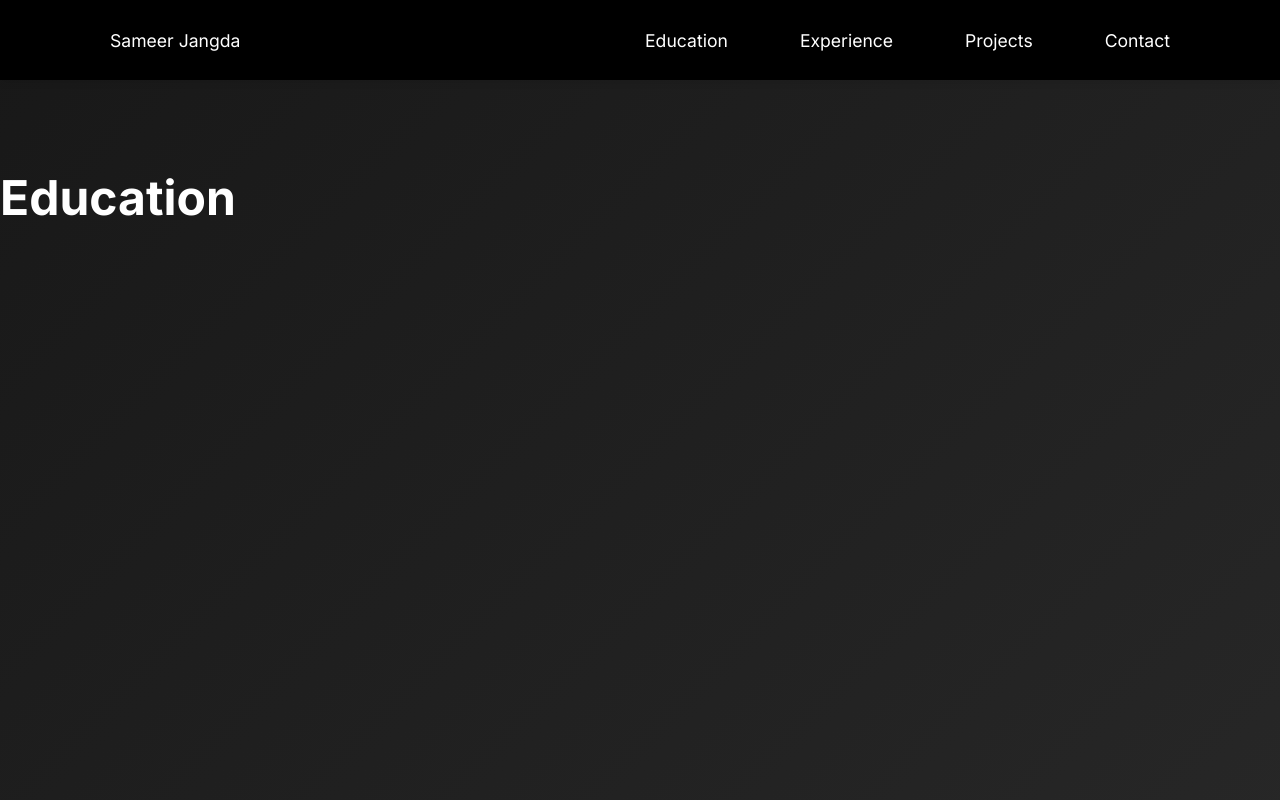
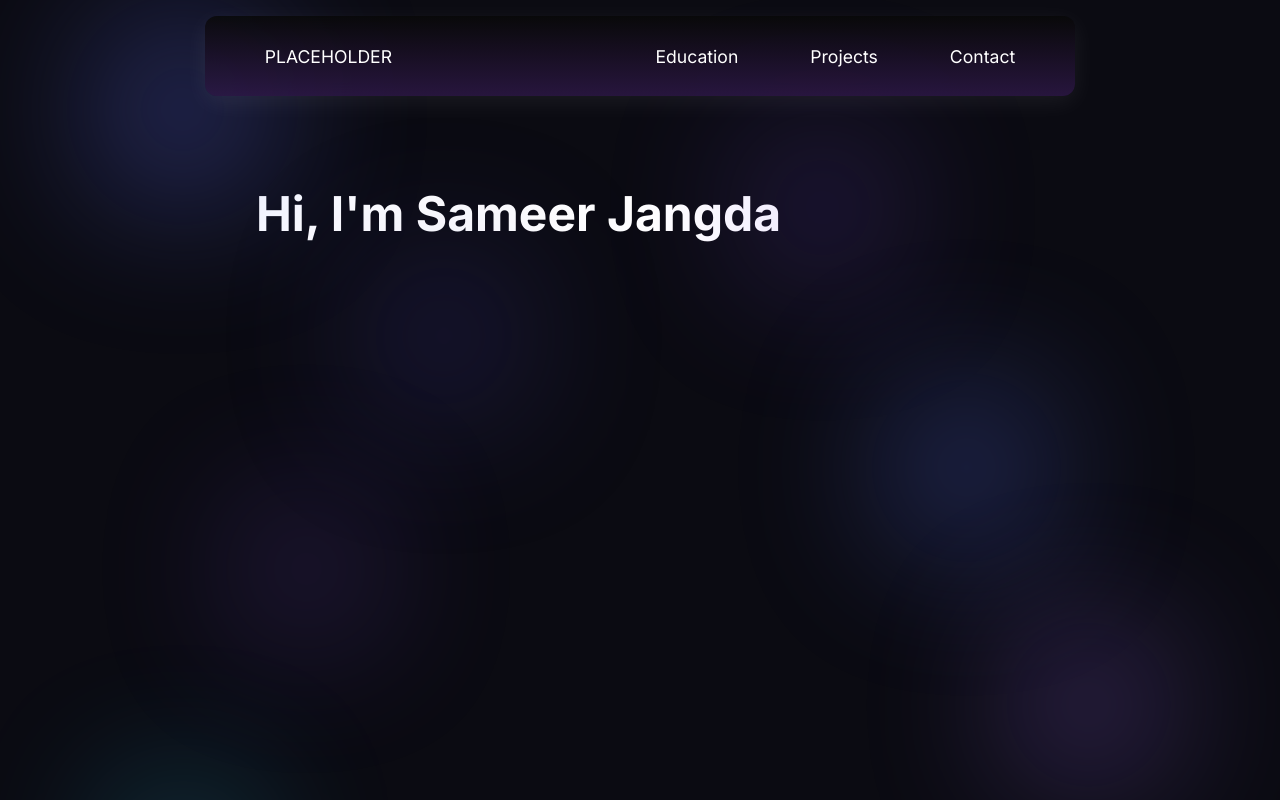
Before and after one commit to sjangda3/personal-website, a SvelteKit app: page / in a window 1280 px wide. Shown: the top 800 px of the page. Built offline with nearby package versions, Linux system fonts and the light colour scheme.

Commit message:
blobs added to bg and fixed nav bar

```diff
--- a/src/app.css
+++ b/src/app.css
@@ -7,149 +7,7 @@ body {
   min-height: 100vh;
   font-family: 'Inter', sans-serif;
   color: white;
-  background: linear-gradient(135deg, #181818 0%, #3a3a3a 100%);
-}
-
-.gradient-text {
-  background: linear-gradient(
-    to right,
-    #00ff87,
-    #43caf0,
-    #e81cff,
-    #e32636,
-    #e81cff,
-    #43caf0,
-    #00ff87
-  );
-  background-size: 400% 400%;
-  -webkit-background-clip: text;
-  -webkit-text-fill-color: transparent;
-  background-clip: text;
-  color: transparent;
-}
-
-.gradient-bg-b {
-  background: linear-gradient(
-    to bottom,
-    rgb(0, 255, 135),
-    rgb(67, 202, 240),
-    rgb(232, 28, 255),
-    rgb(227, 38, 54)
-  );
-}
-
-.gradient-bg-r {
-  background: linear-gradient(
-    to right,
-    rgb(0, 255, 135),
-    rgb(67, 202, 240),
-    rgb(232, 28, 255),
-    rgb(227, 38, 54)
-  );
-}
-
-.margins {
-  margin-left: auto;
-  margin-right: auto;
-  width: min(950px, calc(100% - 30px));
-}
-
-.nav-margins {
-  margin-left: auto;
-  margin-right: auto;
-  width: min(1100px, calc(100% - 12px));
-}
-
-.navlink {
-  color: rgb(230, 230, 230);
-  font-weight: 600;
-  border-radius: 0.375rem;
-  padding: 0.5rem;
-  display: flex;
-  align-items: center;
-  font-size: 0.875rem;
-  justify-content: center;
-  cursor: pointer;
-  transition: background 0.2s;
-}
-.navlink:hover {
-  background: rgba(230, 230, 230, 0.1);
-}
-
-.link {
-  font-weight: 500;
-  color: rgb(250, 70, 255);
-  position: relative;
-  white-space: nowrap;
-}
-.link::after {
-  content: '';
-  display: block;
-  border-radius: 0.125rem;
-  width: 100%;
-  height: 50%;
-  background: rgba(250, 70, 255, 0.1);
-  position: absolute;
-  left: 0.25rem;
-  bottom: 0;
-  transition: all 0.2s;
-  z-index: -1;
-}
-.link:hover::after {
-  left: -2px;
-  width: calc(100% + 4px);
-  bottom: 10%;
-  height: 80%;
-}
-
-.btn-primary {
-  background: transparent;
-  color: rgb(230, 230, 230);
-  border: 1.5px solid rgb(230, 230, 230);
-  display: flex;
-  align-items: center;
-  font-size: 0.875rem;
-  font-weight: 600;
-  border-radius: 0.375rem;
-  transition: background 0.2s;
-  position: relative;
-}
-.btn-primary:hover {
-  background: rgba(255,255,255,0.1);
-}
-
-.btn-secondary {
-  background: rgb(217, 244, 252);
-  color: rgb(24, 190, 237);
-  border-radius: 0.5rem;
-  font-weight: 600;
-  position: relative;
-  transition: background 0.2s;
-}
-.btn-secondary::before {
-  content: '';
-  background: rgba(217, 244, 252, 0.5);
-  width: 100%;
-  height: 100%;
-  position: absolute;
-  left: 0.25rem;
-  top: 0.25rem;
-  border-radius: 0.5rem;
-  z-index: -1;
-  transition: all 0.2s;
-}
-.btn-secondary:hover::before {
-  top: 0;
-  left: 0;
-}
-.btn-secondary:hover {
-  background: rgb(199, 239, 250);
-}
-
-hr {
-  border: none;
-  border-top: 1px solid rgba(255,255,255,0.2);
-  margin: 2rem 0;
+  background: #0b0b12;
 }
 
 h1, h2, h3, h4, h5, h6 {
@@ -174,6 +32,21 @@ p {
   margin-bottom: 1rem;
 }
 
-.backface-hidden {
-  backface-visibility: hidden;
+hr {
+  border: none;
+  border-top: 1px solid rgba(255,255,255,0.2);
+  margin: 2rem 0;
 }
+
+.main-content {
+  width: 70%;
+  margin: 0 auto;
+  max-width: 1100px;
+  min-width: 320px;
+  background: #0b0b12;
+}
+@media (max-width: 900px) {
+  .main-content {
+    width: 90%;
+  }
+}
--- /dev/null
+++ b/src/lib/components/Blob.svelte
@@ -0,0 +1,37 @@
+<script>
+  export let width = 400;
+  export let height = 400;
+  export let color1 = '#a259ff';
+  export let color2 = '#43caf0';
+  export let top = '10%';
+  export let left = '5%';
+  export let delay = '0s';
+</script>
+
+<div
+  class="blob"
+  style="
+    width: {width}px;
+    height: {height}px;
+    top: {top};
+    left: {left};
+    background: radial-gradient(circle at 50% 50%, {color1} 0%, {color2} 100%);
+    animation-delay: {delay};
+  "
+></div>
+
+<style>
+.blob {
+  position: absolute;
+  border-radius: 50%;
+  filter: blur(80px);
+  opacity: 0.5;
+  pointer-events: none;
+  z-index: 0;
+  animation: blobMove 18s infinite alternate ease-in-out;
+}
+@keyframes blobMove {
+  0% { transform: scale(1) translateY(0);}
+  100% { transform: scale(1.1) translateY(-40px);}
+}
+</style>
--- /dev/null
+++ b/src/lib/components/BlobsBackground.svelte
@@ -0,0 +1,41 @@
+<script>
+  import Blob from './Blob.svelte';
+</script>
+
+<div class="blobs-bg">
+  <Blob width={160} height={160} color1="#7f5af0" color2="#3a86ff" top="5vh" left="8vw" delay="0s" />
+  <Blob width={110} height={110} color1="#6246ea" color2="#a259ff" top="20vh" left="60vw" delay="1s" />
+  <Blob width={120} height={120} color1="#5f0a87" color2="#3a86ff" top="35vh" left="30vw" delay="2s" />
+  <Blob width={140} height={140} color1="#3a86ff" color2="#7f5af0" top="50vh" left="70vw" delay="3s" />
+  <Blob width={100} height={100} color1="#a259ff" color2="#6246ea" top="65vh" left="20vw" delay="4s" />
+  <Blob width={130} height={130} color1="#e81cff" color2="#43caf0" top="80vh" left="80vw" delay="5s" />
+  <Blob width={110} height={110} color1="#00f2fe" color2="#4facfe" top="100vh" left="10vw" delay="6s" />
+  <Blob width={120} height={120} color1="#f72585" color2="#7209b7" top="120vh" left="50vw" delay="7s" />
+  <Blob width={140} height={140} color1="#4361ee" color2="#b5179e" top="140vh" left="75vw" delay="8s" />
+  <Blob width={100} height={100} color1="#3a86ff" color2="#8338ec" top="160vh" left="35vw" delay="9s" />
+  <Blob width={120} height={120} color1="#7209b7" color2="#f72585" top="180vh" left="60vw" delay="10s" />
+  <Blob width={110} height={110} color1="#00f2fe" color2="#a259ff" top="200vh" left="15vw" delay="11s" />
+  <Blob width={130} height={130} color1="#b5179e" color2="#43caf0" top="220vh" left="80vw" delay="12s" />
+  <Blob width={100} height={100} color1="#8338ec" color2="#3a86ff" top="240vh" left="40vw" delay="13s" />
+  <Blob width={120} height={120} color1="#f72585" color2="#7209b7" top="260vh" left="60vw" delay="14s" />
+</div>
+
+<style>
+.blobs-bg {
+  position: absolute;
+  top: 0; left: 0; width: 100%; height: 300vh;
+  pointer-events: none;
+  z-index: 0;
+}
+:global(.blob) {
+  animation: blobMove 18s infinite alternate ease-in-out, blobPulse 8s infinite alternate ease-in-out;
+}
+@keyframes blobMove {
+  0% { transform: scale(1) translateY(0);}
+  100% { transform: scale(1.1) translateY(-40px);}
+}
+@keyframes blobPulse {
+  0% { filter: blur(80px) brightness(1); }
+  100% { filter: blur(100px) brightness(1.15); }
+}
+</style>
--- a/src/lib/components/Navbar.svelte
+++ b/src/lib/components/Navbar.svelte
@@ -1,9 +1,16 @@
 <script>
   import { onMount } from 'svelte';
-  let scrolled = false;
+  let detached = false;
+  let lastScrollY = 0;
 
   function handleScroll() {
-    scrolled = window.scrollY > 80;
+    const currentY = window.scrollY;
+    if (currentY <= 80) {
+      detached = false;
+    } else if (currentY > 80) {
+      detached = true;
+    }
+    lastScrollY = currentY;
   }
 
   onMount(() => {
@@ -12,12 +19,34 @@
   });
 </script>
 
-<nav class="navbar {scrolled ? 'scrolled' : ''}">
-  <div class="navbar-content">
-    <div class="navbar-title">Sameer Jangda</div>
+<nav
+  class="navbar"
+  style="
+    top: 1rem;
+    width: 68%;
+    border-radius: 0.75rem;
+    margin-left: auto;
+    margin-right: auto;
+    backdrop-filter: blur(8px);
+    background: transparent;
+  "
+>
+  <div
+    class="navbar-bg"
+    style="
+      border-radius: 0.75rem;
+      background: linear-gradient(to bottom, rgba(9, 9, 9, 0.85) 0%, rgba(45,24,70,0.85) 100%);
+      position: absolute;
+      inset: 0;
+      z-index: 0;
+      pointer-events: none;
+      box-shadow: 0 6px 24px 0 rgba(255,255,255,0.07);
+    "
+  ></div>
+  <div class="navbar-content" style="position: relative; z-index: 1;">
+    <div class="navbar-title">PLACEHOLDER</div>
     <div class="navbar-links">
       <a href="#education">Education</a>
-      <a href="#experience">Experience</a>
       <a href="#projects">Projects</a>
       <a href="#contact">Contact</a>
     </div>
@@ -26,35 +55,24 @@
 
 <style>
 .navbar {
-  position: sticky;
-  top: 0;
+  position: fixed;
   left: 0;
   right: 0;
-  width: 100%;
-  background: black;
   z-index: 1000;
-  box-shadow: 0 2px 8px rgba(0,0,0,0.1);
   transition:
-    background 0.3s,
-    backdrop-filter 0.3s,
-    margin-top 0.3s,
-    width 0.3s,
-    border-radius 0.3s;
+    top 0.18s,
+    width 0.5s cubic-bezier(0.4,0,0.2,1),
+    border-radius 0.18s,
+    backdrop-filter 0.18s,
+    background 0.3s;
   height: 5rem;
   display: flex;
   align-items: center;
   justify-content: center;
+  background: transparent;
 }
-.navbar.scrolled {
-  background: rgba(0, 0, 0, 0.5);
-  backdrop-filter: blur(8px);
-  margin-top: 2.5rem;
-  width: 70%;
-  border-radius: 0.75rem;
-  left: 0;
-  right: 0;
-  margin-left: auto;
-  margin-right: auto;
+.navbar-bg {
+  /* All styles are inline for dynamic border-radius */
 }
 .navbar-content {
   display: flex;
@@ -85,6 +103,7 @@
   padding: 0.75rem 1.25rem;
   border-radius: 4px;
   transition: background 0.2s;
+  font-weight: 400;
 }
 .navbar-links a:hover {
   background: #282828;
--- a/src/routes/+layout.svelte
+++ b/src/routes/+layout.svelte
@@ -1,7 +1,11 @@
 <script>
   import '../app.css';
   import Navbar from '$lib/components/Navbar.svelte';
+  import BlobsBackground from '$lib/components/BlobsBackground.svelte';
 </script>
 
+<div style="position: relative;">
+  <BlobsBackground />
+</div>
 <Navbar />
 <slot />
--- a/src/routes/+page.svelte
+++ b/src/routes/+page.svelte
@@ -1,19 +1,30 @@
+<style>
+.main-content {
+  width: 60%;
+  margin: 0 auto;
+  max-width: 1100px;
+  min-width: 320px;
+}
+@media (max-width: 900px) {
+  .main-content {
+    width: 90%;
+  }
+}
+</style>
+
 <div class="main-content">
+  <section id="intro" style="min-height: 100vh; padding-top: 10rem;">
+    <h1>Hi, I'm Sameer Jangda</h1>
+    <!-- Add your intro content here -->
+  </section>
   <section id="education" style="min-height: 100vh; padding-top: 4rem;">
     <h1>Education</h1>
     <!-- Add your education content here -->
   </section>
-
-  <section id="experience" style="min-height: 100vh; padding-top: 4rem;">
-    <h1>Experience</h1>
-    <!-- Add your experience content here -->
-  </section>
-
   <section id="projects" style="min-height: 100vh; padding-top: 4rem;">
     <h1>Projects</h1>
     <!-- Add your projects content here -->
   </section>
-
   <section id="contact" style="min-height: 100vh; padding-top: 4rem;">
     <h1>Contact</h1>
     <!-- Add your contact content here -->
```
